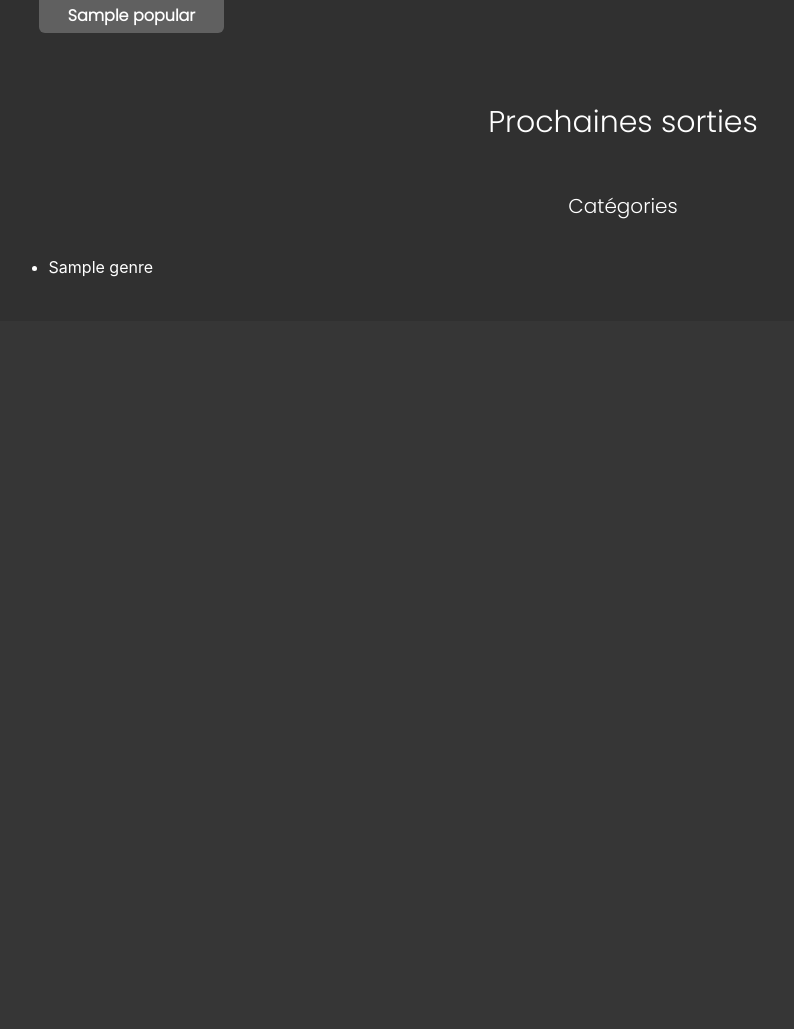
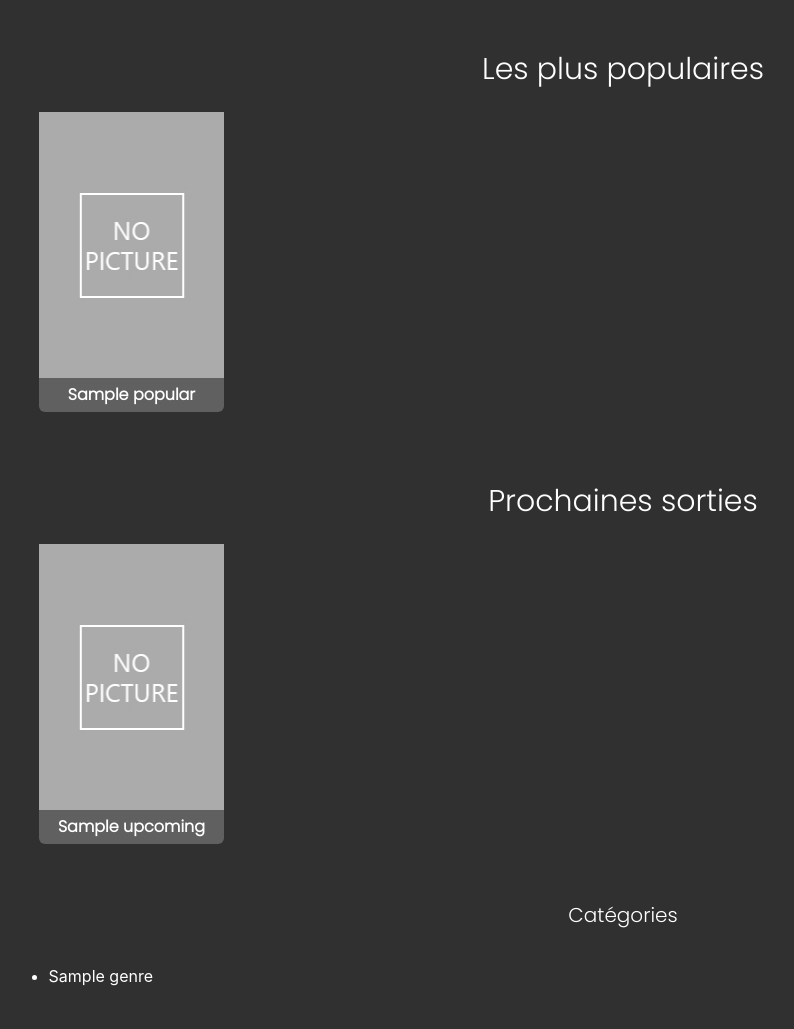
Before and after one commit to elea77/projet-ORM-API, a Flask app: template templates/pages/index.html in a window 1280 px wide. Shown: the part 1853-2882 px from the top of the page, without its empty margins (17-811 px from the left). Before the commit the page ends 2130 px from the top, so only its background shows below. Run offline with Flask 2, Linux system fonts and the light colour scheme; the template is opened without the code that fills it: most values are stand-ins (such as "Sample title", 1, 10 or a date in 2020); some libraries are stand-ins or nearby versions.

Commit message:
modif condition image

```diff
--- a/templates/pages/index.html
+++ b/templates/pages/index.html
@@ -85,7 +85,11 @@
 
                 <a href="/movie/{{now.id}}">
                 <div class="categ">
+                    {% if not now.poster_path.strip %}
+                        <img src="{{url_for('static', filename='images/no_picture.jpg')}}" class="img"  alt="">
+                    {% else %}
                     <img src="https://image.tmdb.org/t/p/w500{{now.poster_path}}" alt="">
+                    {% endif %}
                     <div class="text">
                         <p>{{ now.title }}</p>
                     </div>
@@ -104,7 +108,11 @@
 
                 <a href="/movie/{{top.id}}">
                 <div class="categ">
+                    {% if not top.poster_path.strip %}
+                        <img src="{{url_for('static', filename='images/no_picture.jpg')}}" class="img"  alt="">
+                    {% else %}
                     <img src="https://image.tmdb.org/t/p/w500{{top.poster_path}}" alt="">
+                    {% endif %}
                     <div class="text">
                         <p>{{ top.title }}</p>
                     </div>
@@ -124,7 +132,11 @@
 
                 <a href="/movie/{{popular.id}}">
                 <div class="categ">
+                    {% if not popular.poster_path.strip %}
+                        <img src="{{url_for('static', filename='images/no_picture.jpg')}}" class="img"  alt="">
+                    {% else %}
                     <img src="https://image.tmdb.org/t/p/w500{{popular.poster_path}}" alt="">
+                    {% endif %}
                     <div class="text">
                         <p>{{ popular.title }}</p>
                     </div>
@@ -140,12 +152,15 @@
 
         <div class="all">
             {% for upcoming in upcomings %}
-                {% if upcoming.poster_path.strip %}
                 <div class="images">
 
                     <a href="/movie/{{upcoming.id}}">
                     <div class="categ">
+                        {% if not upcoming.poster_path.strip %}
+                            <img src="{{url_for('static', filename='images/no_picture.jpg')}}" class="img"  alt="">
+                        {% else %}
                         <img src="https://image.tmdb.org/t/p/w500{{upcoming.poster_path}}" alt="">
+                        {% endif %}
                         <div class="text">
                             <p>{{ upcoming.title }}</p>
                         </div>
@@ -153,7 +168,6 @@
                     </a>
 
                 </div>
-                {% endif %}
             {% endfor %}
         </div>
 
--- a/templates/pages/movie.html
+++ b/templates/pages/movie.html
@@ -46,8 +46,7 @@
             <div>
                 {% if image == 'None' %}
                     <img src="{{url_for('static', filename='images/no_picture.jpg')}}" class="img"  alt="">
-                {% endif %}
-                {% if image != 'None' %}
+                {% else %}
                     <img src="https://image.tmdb.org/t/p/w500{{image}}" class="img" alt="image">
                 {% endif %}
             </div>
```
